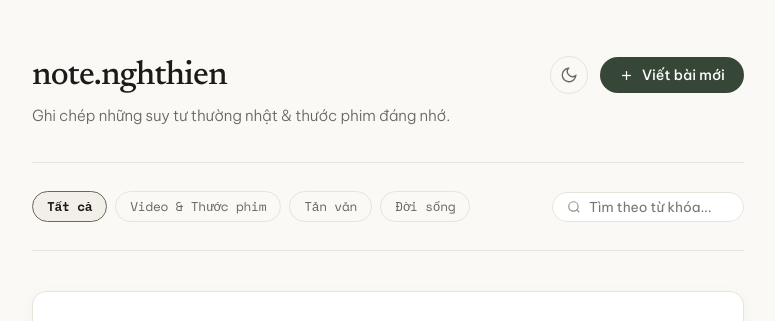
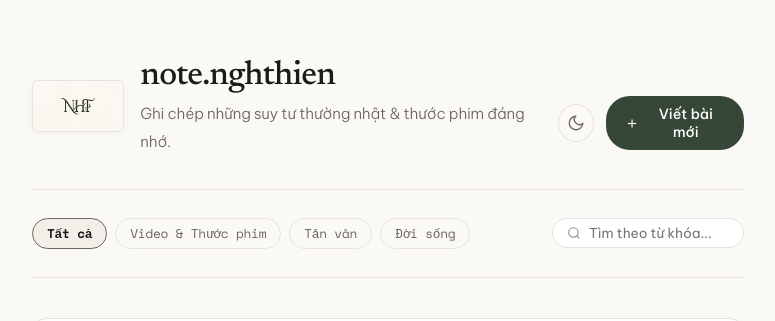
Before and after one commit to nguyenhoangthienhvt15-bot/note.nghthien, a website: page index.html in a window 1280 px wide. Shown: the top 321 px of the page, without its empty margins (252-1027 px from the left). Drawn offline with nearby package versions, Linux system fonts and the light colour scheme; no server answers.

Commit message:
feat: add NHT monogram logo to header and favicon

```diff
--- a/index.html
+++ b/index.html
@@ -11,16 +11,20 @@
   <link href="https://fonts.googleapis.com/css2?family=Be+Vietnam+Pro:ital,wght@0,300;0,400;0,500;0,600;1,400&family=Newsreader:ital,opsz,wght@0,6..72,400;0,6..72,500;1,6..72,400&family=Space+Mono:wght@400;700&display=swap" rel="stylesheet">
 
   <link rel="stylesheet" href="style.css">
+  <link rel="icon" type="image/jpeg" href="logo.jpg">
 </head>
 <body>
   <div class="layout-wrapper">
     <!-- Header tinh giản -->
     <header class="site-header">
       <div class="brand">
-        <a href="/" class="brand-link">
-          <h1 class="brand-title">note.nghthien</h1>
+        <a href="./" class="brand-link">
+          <img src="logo.jpg" alt="Logo note.nghthien" class="brand-logo">
+          <div class="brand-text">
+            <h1 class="brand-title">note.nghthien</h1>
+            <p class="brand-tagline">Ghi chép những suy tư thường nhật & thước phim đáng nhớ.</p>
+          </div>
         </a>
-        <p class="brand-tagline">Ghi chép những suy tư thường nhật & thước phim đáng nhớ.</p>
       </div>
 
       <nav class="header-nav">
--- a/public/style.css
+++ b/public/style.css
@@ -92,8 +92,33 @@ body {
 }
 
 .brand-link {
+  display: flex;
+  align-items: center;
+  gap: 16px;
   text-decoration: none;
   color: inherit;
+}
+
+.brand-logo {
+  height: 52px;
+  width: auto;
+  border-radius: var(--radius-sm);
+  border: 1px solid var(--border-subtle);
+  object-fit: contain;
+  background-color: #FAF8F5;
+  padding: 2px 4px;
+  transition: transform var(--transition), border-color var(--transition);
+  box-shadow: 0 2px 8px rgba(0, 0, 0, 0.04);
+}
+
+.brand-link:hover .brand-logo {
+  transform: translateY(-1px);
+  border-color: var(--border-hover);
+}
+
+.brand-text {
+  display: flex;
+  flex-direction: column;
 }
 
 .brand-title {
@@ -103,7 +128,7 @@ body {
   line-height: 1.2;
   letter-spacing: -0.025em;
   color: var(--text-primary);
-  margin-bottom: 6px;
+  margin-bottom: 4px;
 }
 
 .brand-tagline {
--- a/style.css
+++ b/style.css
@@ -92,8 +92,33 @@ body {
 }
 
 .brand-link {
+  display: flex;
+  align-items: center;
+  gap: 16px;
   text-decoration: none;
   color: inherit;
+}
+
+.brand-logo {
+  height: 52px;
+  width: auto;
+  border-radius: var(--radius-sm);
+  border: 1px solid var(--border-subtle);
+  object-fit: contain;
+  background-color: #FAF8F5;
+  padding: 2px 4px;
+  transition: transform var(--transition), border-color var(--transition);
+  box-shadow: 0 2px 8px rgba(0, 0, 0, 0.04);
+}
+
+.brand-link:hover .brand-logo {
+  transform: translateY(-1px);
+  border-color: var(--border-hover);
+}
+
+.brand-text {
+  display: flex;
+  flex-direction: column;
 }
 
 .brand-title {
@@ -103,7 +128,7 @@ body {
   line-height: 1.2;
   letter-spacing: -0.025em;
   color: var(--text-primary);
-  margin-bottom: 6px;
+  margin-bottom: 4px;
 }
 
 .brand-tagline {
```
Also changed, not shown: public/index.html (+7 -3 lines), logo.jpg (added), public/logo.jpg (added).
